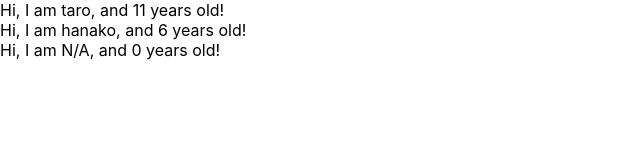
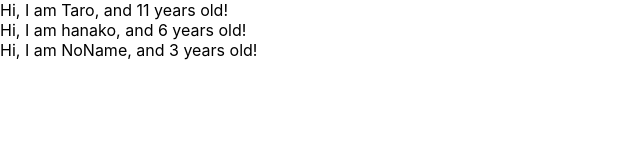
Before and after one commit to tetuyakouno/react-redux-crud-application, a React (Create React App) app: page / in a window 1280 px wide. Shown: the top 160 px of the page, without its empty margins (0-640 px from the left). Built offline with nearby package versions, Linux system fonts and the light colour scheme.

Commit message:
learn prop-types

```diff
--- a/src/App.js
+++ b/src/App.js
@@ -1,4 +1,5 @@
 import React from "react";
+import PropTypes from "prop-types";
 
 // function App() {
 //   return (<h1>Hello, world!</h1>);
@@ -20,9 +21,9 @@ import React from "react";
 
 const App = () => {
   const profiles = [
-    { name: "taro", age: 11},
+    { name: "Taro", age: 11},
     { name: "hanako", age: 6},
-    { }
+    { name: "NoName", age: 3}
   ]
   return(
     <div>
@@ -39,6 +40,11 @@ const User = (props) => {
   return <div>Hi, I am {props.name}, and {props.age} years old! </div>
 }
 
+User.propTypes = {
+  name: PropTypes.string,
+  age: PropTypes.number.isRequired
+}
+
 User.defaultProps = {
   name: "N/A" ,
   age: 0
```
